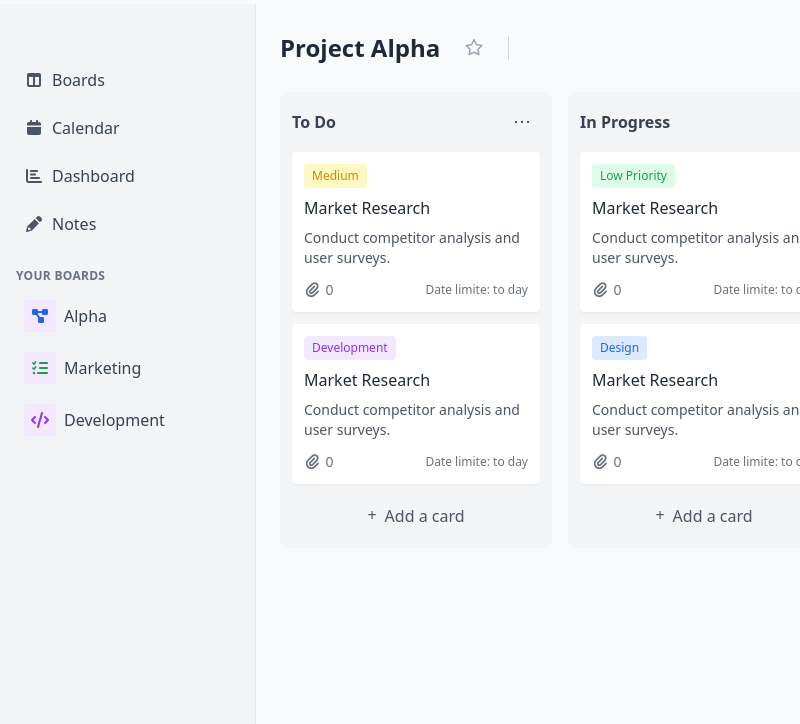
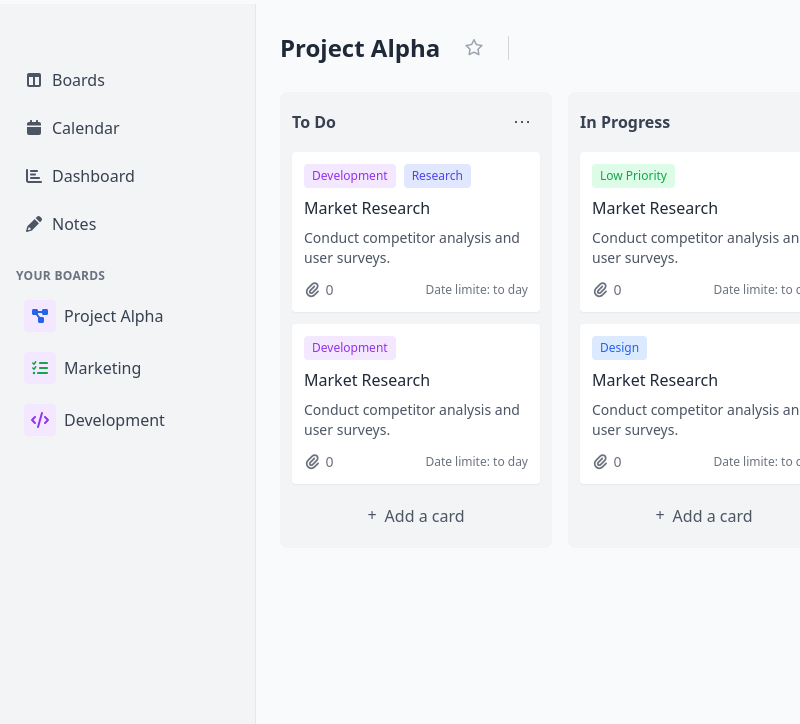
Before and after one commit to Jovialngandu/anubis, an Electron app: page views/index.html in a window 800 px wide. Both pictures are taken after a click on the button "Create". Shown: the part 76-800 px from the top of the page. Drawn offline with Linux system fonts and the light colour scheme.

Commit message:
[UPDATE] Ajustement de la card  component du task pour les mpdification visuel

```diff
--- a/views/component/card/element.js
+++ b/views/component/card/element.js
@@ -42,14 +42,63 @@ export class Taskcard extends HTMLElement{
         this.numberOffAtache= this.getAttribute('numberOffAtache') ? this.getAttribute('numberOffAtache'): '0';
         this.limiteDate=this.getAttribute('limiteDate')
         this.etiquette=this.getAttribute('etiquette').split(',')
+
+
+        this.innerHTML=this.render();
+
+
+    }
+    static eventToAdd={
+
+        'updateCardElement-Project':'updateCardElementProject',
+    }
+
+
+    connectedCallback() {
+
+      this.Listener()
+      this.render({name:"new name",describtion:'lorem'})
+
+      }
+
+
+      Listener()//permet de faire correpondre chaque ecouteur à sa fonction
+    {
+
+        Object.keys(Taskcard.eventToAdd).forEach(e => {
+
+            const methodeName=Taskcard.eventToAdd[e]//recuperation du nom dela methode a executer
+            this.addEventListener(e, (event) => {
+               typeof this[methodeName] == 'function'?this[methodeName](event):console.warn( methodeName+' is not a function of this class')
+
+          });
+
+          });
+    }
+    ToHtmlEtiquette(){
         let htmletiquette=""
         this.etiquette.forEach(e => {
              htmletiquette+=`<span class="px-2 py-1 text-xs rounded ${defaultEtiquette[Number(e)].style}">${defaultEtiquette[e].name}</span>`;
         });
 
-        this.innerHTML=`
+        return htmletiquette;
+
+    }
+
+    updateCardElementProject(datas){//ici les datas sont des attributs qui ont changé
+
+        Object.keys(datas.detail).forEach(element => {//modification des attributs
+            this[element]=datas.detail[element]
+        });
+        console.log()
+        this.innerHTML=this.render();
+
+    }
+    render(){//ici le parametre sont les attributs et leurs nouvelles valeurs
+
+        return `
                     <div class="flex space-x-2 mb-2">
-                        ${htmletiquette}
+                        ${this.ToHtmlEtiquette()}
                     </div>
                     <h4 class="font-medium text-gray-800 mb-2">${this.name}</h4>
                     <p class="text-sm text-gray-600 mb-3">${this.describtion}</p>
@@ -66,12 +115,5 @@ export class Taskcard extends HTMLElement{
         `;
 
 
-
     }
-
-    connectedCallback() {
-        this.onclick=()=>alert("hekk")
-      }
-
-
 }
--- a/views/index.html
+++ b/views/index.html
@@ -163,12 +163,15 @@
     // })
     document.querySelector("body").onclick=()=>{
 
-        const event = new CustomEvent('updateElement-Project', {
+        const event = new CustomEvent('updateCardElement-Project', {
                 detail:
             {
-                name:" Alpha",
-                id:"1",
-                imageCategory:` <i class="fas fa-project-diagram text-blue-600"></i>`
+                // name:" Anubis js",
+                // describtion:" competitor analysis and user surveys.",
+                // limiteDate:'to moroy',
+                // numberOffAtache:'12',
+                etiquette:("3,4").split(',')
+
             }
 
                 ,
@@ -176,7 +179,7 @@
                 composed: true,
 
             });
-            document.querySelector("side-bar").dispatchEvent(event);
+            document.querySelector("task-card").dispatchEvent(event);
 
     }
 
```
